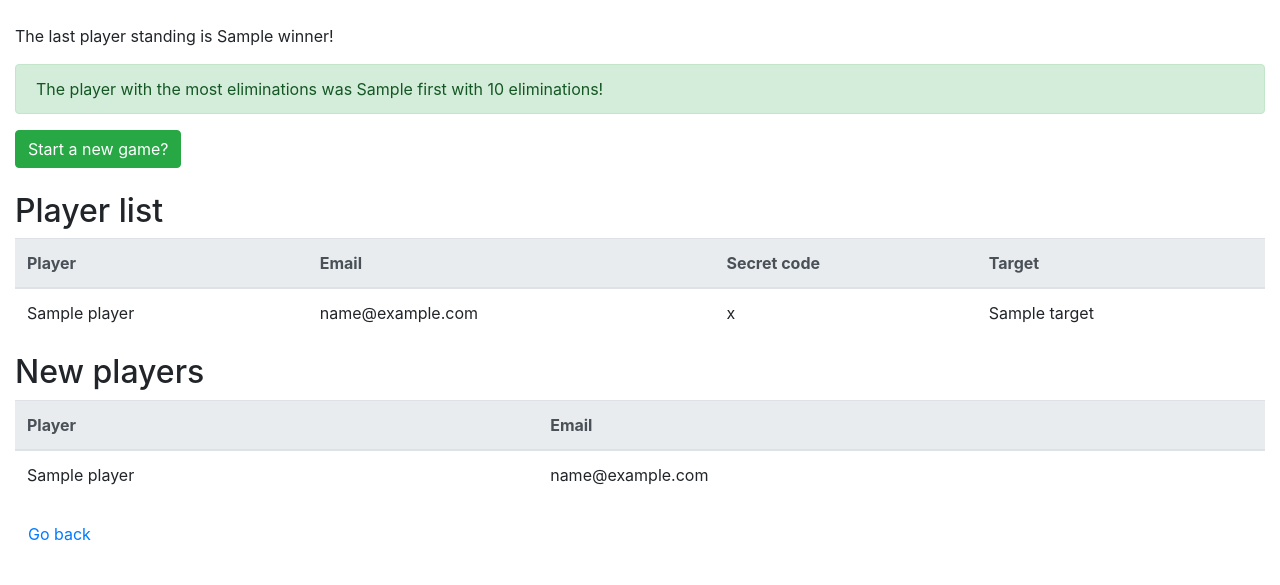
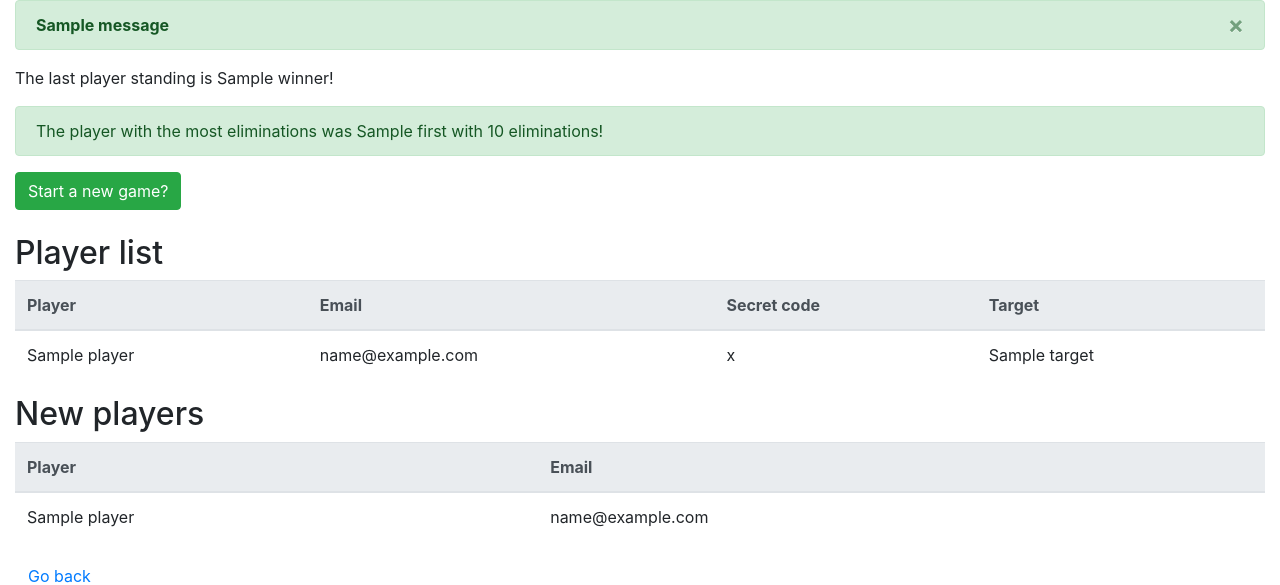
Before and after one commit to philyang07/gotcha, a Django app: template accounts/templates/accounts/admin_player_list.html in a window 1280 px wide. Shown: the part 56-641 px from the top of the page. Run offline with Django 3.2, Linux system fonts and the light colour scheme; the template is opened without the code that fills it: most values are stand-ins (such as "Sample title", 1, 10 or a date in 2020); one stand-in notice (Sample message) is shown; some libraries are stand-ins or nearby versions.

Commit message:
alerts and closable alerts

```diff
--- a/accounts/models.py
+++ b/accounts/models.py
@@ -23,7 +23,6 @@ class Game(models.Model):
     in_progress = models.BooleanField('in progess', default=False)
     rules = RichTextField(blank=True, null=True, default=None)
     max_players = models.IntegerField('max players', default=50)
-    # rules = models.TextField('rules', max_length=1000, default=None)
 
 
     class Meta:
--- a/accounts/templates/accounts/admin_dashboard.html
+++ b/accounts/templates/accounts/admin_dashboard.html
@@ -17,7 +17,6 @@
         <div class="card">
             <div class="card-header text-monospace">
                 Status: <strong>{% if game.in_registration %}registration stage{% elif game.in_target_sending %}targets assigned{% elif game.in_progress_no_winner %}elimination stage{% else %}complete{% endif %}</strong>
-
             </div>
             <div class="card-body">
                 <div class="row align-items-center rounded ml-2 mr-2 {% if game.in_registration %}bg-lightgreen {% endif %}p-2">
--- a/accounts/templates/accounts/admin_player_list.html
+++ b/accounts/templates/accounts/admin_player_list.html
@@ -2,7 +2,6 @@
 {% block title %}Player list{% endblock %}
 {% block content %}
 {% if game.in_progress == False and players %}
-    <p class="alert alert-info">Targets and secret codes sent to players</p>
     <form action="{% url 'accounts:start_game' %}" method="POST">
         {% csrf_token %}
         <button type="submit" class="btn btn-success">Start game</button>
@@ -31,7 +30,7 @@
 {% if players %}
 <h2 class="mt-4">Player list</h2>
 <div class="table-responsive">
-    <table class="player_list table table-hover">
+    <table class="player_list table">
         <thead class="thead-light">
             <tr>
                 <th>Player</th>
@@ -151,12 +150,13 @@
 <form action="{% url 'accounts:reset_player_data' %}" style="display: inline" method="POST" onsubmit="return confirm('Are you sure?');">
     {% csrf_token %}
     <button type="submit"class="btn btn-secondary">{% if players %}Reset player data{% else %}Generate secret codes and assign targets{% endif %}</button>
+    {% if players %}<input type="hidden" name="reset" value="reset">{% endif %}
 </form>
 {% endif %}
 {% if game.has_sent_info %}
 <form action="{% url 'accounts:reassign_targets' %}" style="display: inline" method="POST" onsubmit="return confirm('Are you sure?');">
     {% csrf_token %}
-    <button type="submit"class="btn btn-secondary">Reassign targets</button>
+    <button type="submit" class="btn btn-secondary">Reassign targets</button>
 </form>
 {% endif %}
 {% endif %}
--- a/accounts/templates/accounts/graveyard.html
+++ b/accounts/templates/accounts/graveyard.html
@@ -2,7 +2,8 @@
 {% block title %}Graveyard{% endblock %}
 {% block content %}
 {% if dead_players %}
-<table class="table table-responsive">
+<div class="table-responsive">
+    <table class="table table-hover">
         <thead class="thead-light">
             <tr>
                 <th>Player</th>
@@ -18,6 +19,7 @@
         </tr>
         {% endfor %}
     </table>
+</div>
 {% else %}
 <p>No-one has been eliminated yet</p>
 {% endif %}
--- a/accounts/templates/base.html
+++ b/accounts/templates/base.html
@@ -38,7 +38,16 @@
                 </div>
                 {% endwith %}
             </nav>
-            <br>
+            {% if messages %}
+            {% for message in messages %}
+                <div class="alert alert-{{ message.tags }} alert-dismissible fade show">
+                    <strong>{{ message|escape }}</strong>
+                    <button type="button" class="close" data-dismiss="alert" aria-label="Close">
+                        <span aria-hidden="true">&times;</span>
+                    </button>
+                </div>
+            {% endfor %}
+            {% endif %}
             {% block content %}
             {% endblock %}
         </main>
```
Also changed, not shown: accounts/views.py (+22 -1 lines). Lines whose indentation alone changed are shown as unchanged.
